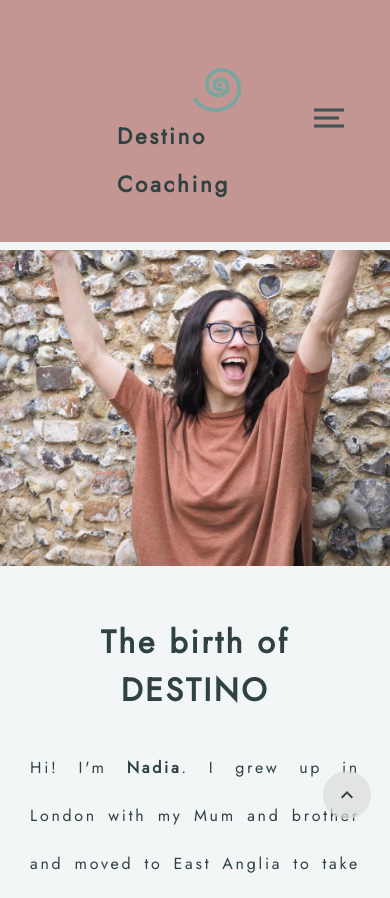
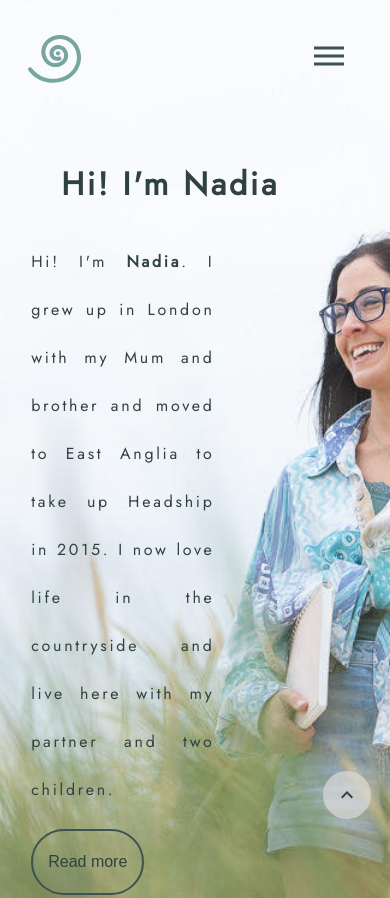
Before and after one commit to giuliafarina/destino_coaching, a Gatsby site: page / in a window 390 px wide. Shown: the top 898 px of the page. Built offline with nearby package versions, Linux system fonts and the light colour scheme; Gatsby itself is replaced by a stand-in of ours.

Commit message:
Make hero image background on nav bar

```diff
--- a/src/components/hero.js
+++ b/src/components/hero.js
@@ -1,23 +1,18 @@
 import * as React from "react";
 import * as styles from '../styles/hero.module.css';
 import { Link } from "gatsby";
-import hero from "../images/hero.jpg";
+
 import Button from "./button.js";
 
 const Hero = ({ idProp }) => {
-    return <div className="container_section_white" id={idProp}>
-        <div className={styles.container_hero_image}>
-            <img src={hero} alt={styles.hero_image} />
-        </div>
+    return <div className={styles.container_hero_image}>
         <div className={styles.container_content}>
-            <div className={styles.content}><h1 className={styles.title}>The birth of <b>DESTINO</b></h1>
+            <div className={styles.content}><h1 className={styles.title}>Hi! I'm Nadia</h1>
                 <p>Hi! I'm <b>Nadia</b>. I grew up in London with my Mum and brother and moved to East Anglia to take up Headship in 2015.
                     I now love life in the countryside and live here with my partner and two children.<br /></p>
                 <Link to="/About"><Button /></Link>
             </div>
-        </div>
-
-    </div>
+        </div></div>
 }
 
 export default Hero;
--- a/src/components/layout.js
+++ b/src/components/layout.js
@@ -12,9 +12,7 @@ const Layout = ({ children }) => {
     return (
         <div className="layout">
             <Menu />
-            <div>
-                {children}
-            </div>
+            {children}
             <Scroll />
 
             <Contacts idProp="Contacts" />
--- a/src/components/menu.js
+++ b/src/components/menu.js
@@ -10,7 +10,6 @@ import logo from "../images/destino.svg";
 
 
 const Menu = () => {
-
 
     const [navLinkOpen, navLinkToggle] = useState(false);
 
@@ -28,16 +27,16 @@ const Menu = () => {
     };
 
 
+
     return <>
         <nav>
-
             {/* <Link className="logo-link" to="/"> */}
             <div className="logo">
                 <img className="destino_logo" src={logo}></img>
                 <h1 className="destino-header">Destino Coaching</h1>
             </div>
             <ul className={renderClasses()}>
-                <li><AnchorLink className="nav-item" to="/#Hero"> <b>DESTINO</b></AnchorLink></li>
+                <li><AnchorLink className="nav-item" to="/#Hero"> <b>About</b></AnchorLink></li>
                 <li><AnchorLink className="nav-item" to="/#ServicesPrev">Services </AnchorLink></li>
                 <li><AnchorLink className="nav-item" to="#Contacts">Contacts </AnchorLink></li>
             </ul>
--- a/src/pages/About.js
+++ b/src/pages/About.js
@@ -5,6 +5,7 @@ import * as styles from '../styles/about.module.css';
 
 const About = () => {
     return <Layout>
+        <div>
             <h1 className={styles.title}>The DESTINO story</h1>
             <img className={styles.about_img} src={nadia}></img>
 
@@ -29,7 +30,7 @@ const About = () => {
             </div>
 
             <div className={`${styles.description} ${styles.container_pink}`}>
-            <h1 className={styles.title}>The birth of Destino</h1>
+                <h1 className={styles.title}>About me</h1>
                 <p>I worked in London schools for 15 years before moving East.</p>
                 <p>The school I moved here to lead, was recognised as being in the bottom 2% of schools for academic performance when I arrived,
                     and the challenged that faced me, was greater than I ever imagined.</p>
@@ -46,6 +47,7 @@ const About = () => {
                     strengthen school leadership and serve our children and young people.</p><br />
                 <p>My ultimate goal is to influence educational policy through empowering school leaders and I would love you to help me achieve this.</p>
             </div>
+        </div>
     </Layout>
 }
 
--- a/src/styles/about.module.css
+++ b/src/styles/about.module.css
@@ -25,7 +25,7 @@
 }
 
 .container_pink {
-    background-color: #CA8A8B;
+    background-color: #DED4D5;
 }
 
 .container_green {
--- a/src/styles/global.css
+++ b/src/styles/global.css
@@ -23,34 +23,33 @@ html, body {
 /* Navigation bar starts here */
 
 nav {
+    position: absolute;
+    width: 100vw;
+    z-index: 1;
     display: flex;
     align-items: center;
     justify-content: space-between;
     min-height: 14vh;
-    margin-left: 6%;
-    margin-right: 7%;
-    margin-top: 5vh;
-    margin-bottom: 10vh;
-    background-color: rgb(195, 150, 148);
+}
+
+.layout nav+div {
+    padding-top: 14vh;
 }
 
 .destino-header {
-    font-size: 1.4rem;
+    font-size: 1.6rem;
 }
 
 .destino_logo {
-    max-width: 40%;
+    max-width: 20%;
     text-align: center;
     padding-left: 3%;
 }
 
 .logo {
     display: flex;
-    flex-direction: column;
     align-items: center;
-    justify-content: space-between;
-    margin-top: 8vh;
-    margin-bottom: 4vh;
+    justify-content: space-evenly;
 }
 
 .nav-links {
@@ -59,7 +58,6 @@ nav {
     width: 40%;
     justify-content: space-around;
     margin-left: 20%;
-    /* background-color: rgb(249, 243, 244); */
 }
 
 .nav-item {
@@ -84,7 +82,7 @@ nav {
     }
     .line2 {
         background-color: #3C5350;
-        width: 25px;
+        width: 30px;
         height: 3px;
         margin: 5px;
         ;
@@ -96,15 +94,22 @@ nav {
         margin: 5px;
     }
     nav {
-        position: relative;
         margin: 0 auto;
         display: flex;
     }
+    .layout nav+div {
+        padding-top: 14vh;
+    }
     .logo {
-        margin-left: 30%;
+        align-items: flex-start;
+        justify-content: flex-start;
     }
     .destino_logo {
         max-width: 25%;
+        margin-left: 10%;
+    }
+    .destino-header {
+        display: none;
     }
     .hamburger {
         cursor: pointer;
@@ -131,9 +136,7 @@ nav {
     }
     .active {
         transform: translateX(0%);
-    }
-    .container_section_white {
-        top: 100vh;
+        z-index: 1;
     }
 }
 
@@ -161,20 +164,17 @@ nav {
 
 .container_section_white {
     height: 100vh;
-    padding-top: 2%;
+    width: 100%;
     display: flex;
     flex-wrap: nowrap;
     flex-direction: row-reverse;
     justify-content: space-between;
     align-content: space-around;
-    background-color: #F2F6F6;
-    width: 100%;
 }
 
 @media screen and (max-width:768px) {
     .container_section_white {
         flex-direction: column;
-        margin-bottom: 30%;
     }
     .button {
         font-size: 1rem;
@@ -189,18 +189,12 @@ nav {
     flex-direction: row-reverse;
     justify-content: space-between;
     align-content: space-around;
-    background-color: rgb(195, 150, 148);
+    background-color: #DED4D5;
     width: 100%;
 }
 
 .container_section_green {
-    padding-top: 2%;
-    display: flex;
-    flex-wrap: nowrap;
-    flex-direction: row-reverse;
-    justify-content: space-between;
-    align-content: space-around;
-    background-color: #3C5350;
+    background-color: #78A5A0;
     width: 100%;
 }
 
--- a/src/styles/hero.module.css
+++ b/src/styles/hero.module.css
@@ -1,21 +1,23 @@
 /* Hero section starts here */
 
 .container_content {
-    padding: 3% 5%;
     display: flex;
     flex-grow: 1;
     flex-wrap: wrap;
+    align-items: flex-start;
 }
 
 .container_hero_image {
-    margin-right: 10px;
-    display: flex;
-    align-items: flex-start;
-    flex-grow: 1;
-}
-
-.container_hero_image img {
-    max-height: 500px;
+    padding: 0 5%;
+    background-repeat: no-repeat;
+    background-image: url("../images/hero1.jpeg");
+    background-position: center;
+    background-repeat: no-repeat;
+    background-size: cover;
+    position: relative;
+    height: 100vh;
+    width: 100%;
+    z-index: 0;
 }
 
 .content {
@@ -25,6 +27,7 @@
 
 .content p {
     text-align: justify;
+    margin-right: 50%;
 }
 
 @media screen and (max-width:768px) {
@@ -38,7 +41,7 @@
 }
 
 .title {
-    padding: 30px;
-    text-align: center;
+    margin: 30px;
+    text-align: left;
     font-weight: bolder;
 }
--- a/src/styles/services.module.css
+++ b/src/styles/services.module.css
@@ -15,7 +15,6 @@
 }
 
 .description_section_green p {
-    color: white;
     padding: 5vw;
     margin: 0 auto;
     box-sizing: content-box;
@@ -23,12 +22,8 @@
     text-align: justify;
 }
 
-.description_section_green h1 {
-    color: white;
-}
-
 .testimonials_container {
-    background-color: rgb(195, 150, 148);
+    background-color: #DED4D5;
     padding: 5vw;
     margin: 0 auto;
 }
@@ -40,16 +35,12 @@
     margin-bottom: 6%;
 }
 
-.title2 {
+.title3 {
     margin-left: 5%;
     text-align: left;
     font-size: 1.4rem;
     border-bottom: solid 2px;
     width: fit-content;
-}
-
-h3 {
-    color: white;
 }
 
 .row {
@@ -65,4 +56,10 @@ h3 {
     .row {
         flex-direction: column;
     }
+    .title {
+        font-size: 1.3rem;
+    }
+    .description {
+        font-size: 1.2rem;
+    }
 }
```
Also changed, not shown: src/pages/Services.js (+12 -10 lines), src/images/hero1.jpeg (added). Lines whose indentation alone changed are shown as unchanged.
